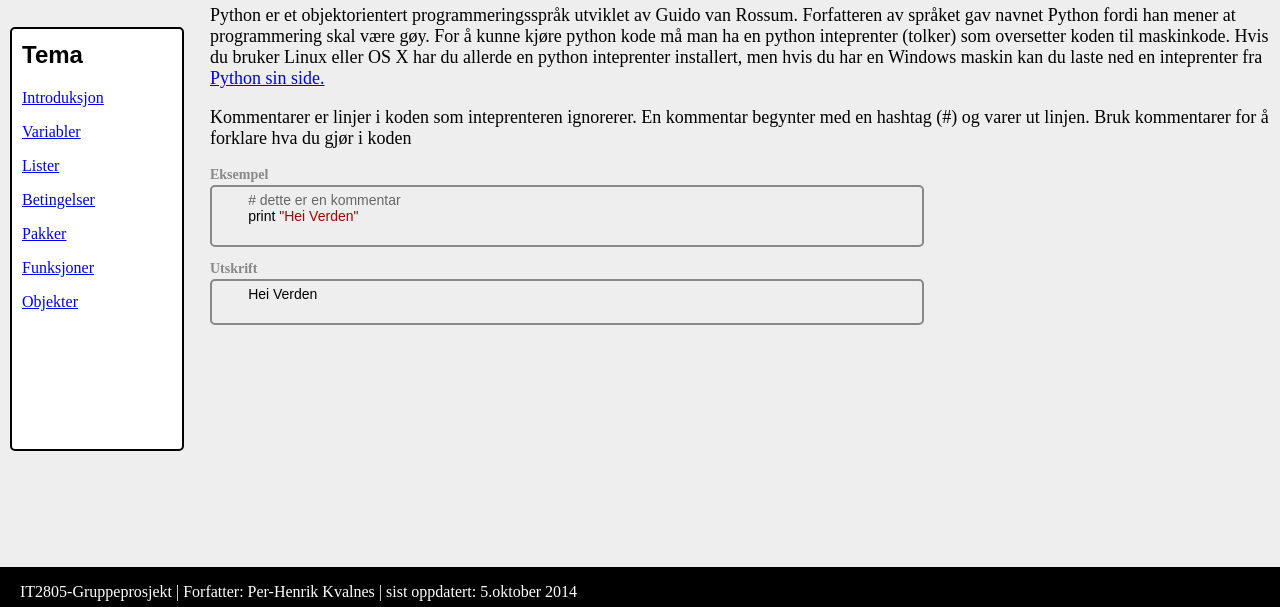
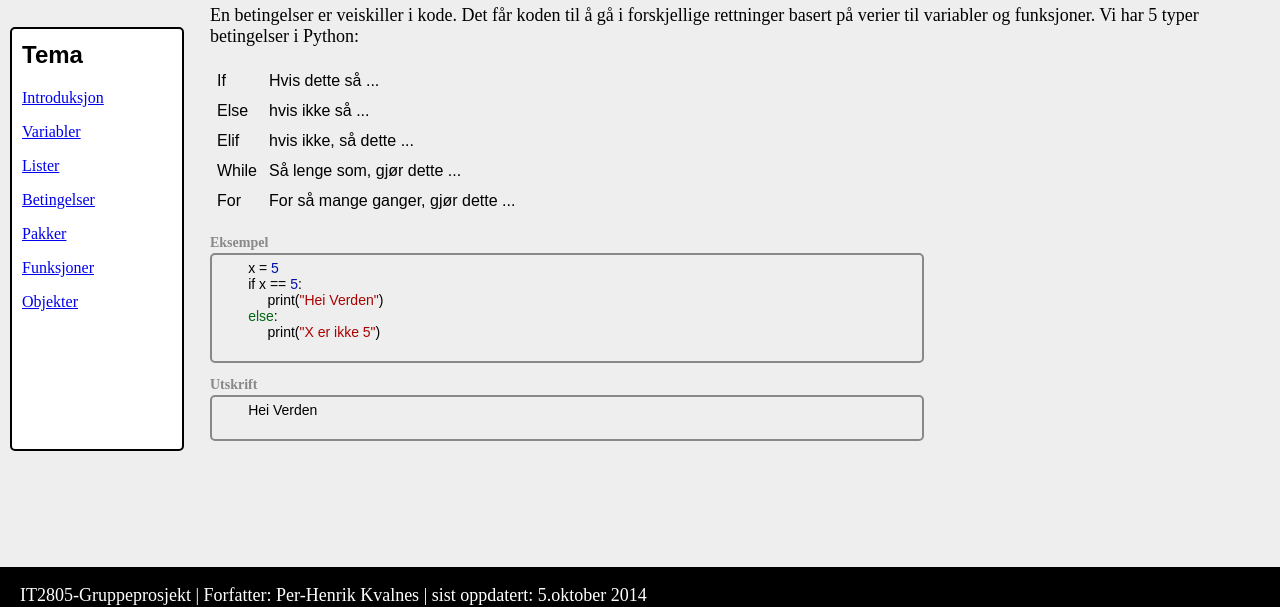
Before and after one commit to perhenrik90/IT2805, a plain HTML site: page betingelser/index.html in a window 1280 px wide. Shown: the part 193-800 px from the top of the page. Drawn offline with Linux system fonts and the light colour scheme.

Commit message:
lagt til litt om betingelser

```diff
--- a/betingelser/index.html
+++ b/betingelser/index.html
@@ -33,30 +33,40 @@
     </div>
     <!-- Main text area -->
     <div id="maintextarea">
-      <h1>Introduksjon</h1>
-      <p>Python er et objektorientert programmeringsspråk utviklet av Guido van Rossum.
-	 Forfatteren av språket gav navnet Python fordi han mener at programmering skal være gøy.
-	 For å kunne kjøre python kode må man ha en python inteprenter (tolker) som oversetter koden
-	 til maskinkode. Hvis du bruker Linux eller OS X har du allerde en python inteprenter installert,
-	men hvis du har en Windows maskin kan du laste ned en inteprenter fra
-	<a href="http://www.python.org">Python sin side.</a></p>
-
-      <p>Kommentarer er linjer i koden som inteprenteren ignorerer. En kommentar begynter med en hashtag (#)
-	 og varer ut linjen. Bruk kommentarer for å forklare hva du gjør i koden </p>
-
-      <!-- Eksempel kode --->
+      <h1>Betingelser</h1>
+      <p>En betingelser er veiskiller i kode. Det får koden
+	 til å gå i forskjellige rettninger basert på verier til variabler og funksjoner.
+	Vi har 5 typer betingelser i Python:
+	<table class="forklaringstabell">
+	  <tr>
+	    <td>If</td><td>Hvis dette så ... </td>
+	  </tr>
+	  <tr>
+	    <td>Else</td><td>hvis ikke så ... </td>
+	  </tr>
+	  <tr>
+	    <td>Elif</td><td>hvis ikke, så dette ... </td>
+	  </tr>
+	  <tr>
+	    <td>While</td><td>Så lenge som, gjør dette ... </td>
+	  </tr>
+	  <tr>
+	    <td>For</td><td>For så mange ganger, gjør dette ... </td>
+	  </tr>
+	</table>
+	</p>
       <h2 class="exampleHeader">Eksempel</h2>
       <pre class="syntax:python">
-	# dette er en kommentar
-	print "Hei Verden"
+	x = 5
+	if x == 5:
+	     print("Hei Verden")
+	else:
+	     print("X er ikke 5")
       </pre>
       <h2 class="exampleHeader">Utskrift</h2>
       <pre>
 	Hei Verden
       </pre>
-    </div>
-  </section>
-
   <footer>
     <p>IT2805-Gruppeprosjekt | Forfatter: Per-Henrik Kvalnes
     | sist oppdatert: 5.oktober 2014</p>
--- a/main.css
+++ b/main.css
@@ -108,6 +108,18 @@ section
     font-size:18px;
 }
 
+.forklaringstabell tr
+{
+
+}
+.forklaringstabell td
+{
+    margin-left:20px;
+    padding:5px;
+    font-family:sans-serif;
+}
+
+
 /********************
  * Footer section
  ********************/
--- a/syntax/python.js
+++ b/syntax/python.js
@@ -25,7 +25,7 @@ function applyHeadlightForElement(preElement)
 
     // tag alle nøkkelordx
     c = c.replace(/ (def) /g, "<key> $1 </key>");
-    c = c.replace(/ (print) /g, "<key> $1 </key>");
+    c = c.replace(/ (printp) /g, "<key> $1 </key>");
     c = c.replace(/ (return) /g, "<key> $1 </key>");
     c = c.replace(/ (class) /g, "<key> $1 </key>");
     c = c.replace(/ (if) /g, "<key> $1 </key>");
```
